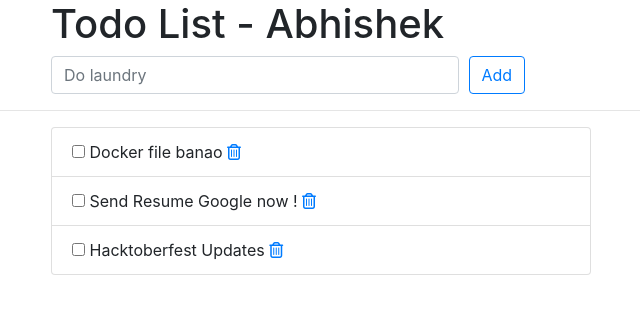
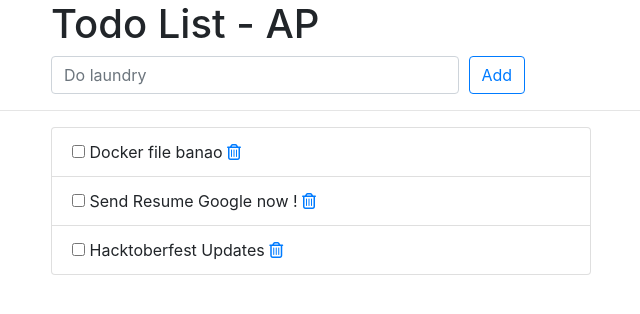
Before and after one commit to ap1305/PythonLearning, a Django app: page /todos/ in a window 1280 px wide. Shown: the top 314 px of the page, without its empty margins (224-864 px from the left). Run offline with Django 3.2, Linux system fonts and the light colour scheme; data comes from the database, SQL or seed files in the repository; some libraries are stand-ins or nearby versions.

Commit message:
Update index.html :- change 1 Pipeline

```diff
--- a/pythonProject/python-jenkins-argocd-k8s/todos/templates/todos/index.html
+++ b/pythonProject/python-jenkins-argocd-k8s/todos/templates/todos/index.html
@@ -12,7 +12,7 @@
     <div class="offset-md-2 col-lg-9">
       <div class="page-header">
         <h1>
-          Todo List - Abhishek
+          Todo List - AP
         </h1>
       </div>
     </div>
```
